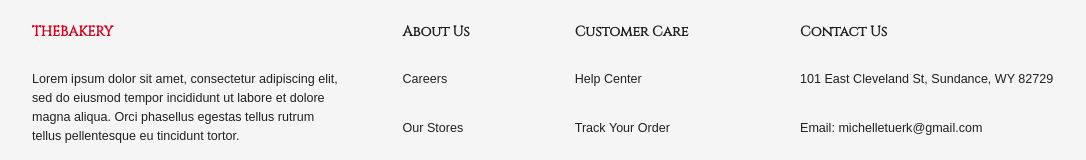
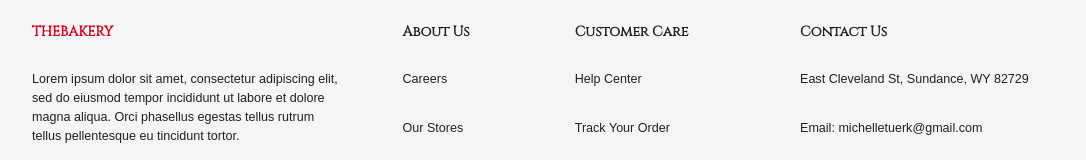
Before and after one commit to chelletuerk/bakery-storefront, a React (Create React App) app: page /item/1 in a window 1280 px wide. Shown: the part 639-799 px from the top of the page, without its empty margins (96-1182 px from the left). Built offline with nearby package versions, Linux system fonts and the light colour scheme; no server answers; a web font is replaced by a local one.

Commit message:
change sundance,wy address to only cleveland st

```diff
--- a/src/scenes/global/Footer.jsx
+++ b/src/scenes/global/Footer.jsx
@@ -59,7 +59,7 @@ function Footer() {
             Contact Us
           </Typography>
           <Typography mb='30px'>
-            101 East Cleveland St, Sundance, WY 82729
+            East Cleveland St, Sundance, WY 82729
           </Typography>
           <Typography mb='30px' sx={{ wordWrap: 'break-word' }}>
             Email: michelletuerk@gmail.com
--- a/src/scenes/itemDetails/ItemDetails.jsx
+++ b/src/scenes/itemDetails/ItemDetails.jsx
@@ -16,7 +16,7 @@ const ItemDetails = () => {
   const { itemId } = useParams()
   const [value, setValue] = useState('description')
   const [count, setCount] = useState(1)
-  const [item, setItem] = useState([])
+  const [item, setItem] = useState(null)
   const [items, setItems] = useState([])
 
   const handleChange = (event, newValue) => {
@@ -60,7 +60,7 @@ const ItemDetails = () => {
             alt={item?.name}
             width='100%'
             height='100%'
-            src={`http://localhost:1337${item?.attributes?.image?.data?.attributes?.formats?.medium?.url}`}
+            src={`http://localhost:1337${item?.attributes?.image?.data?.attributes?.formats?.thumbnail?.url}`}
             style={{ objectFit: 'contain' }}
           />
         </Box>
```
